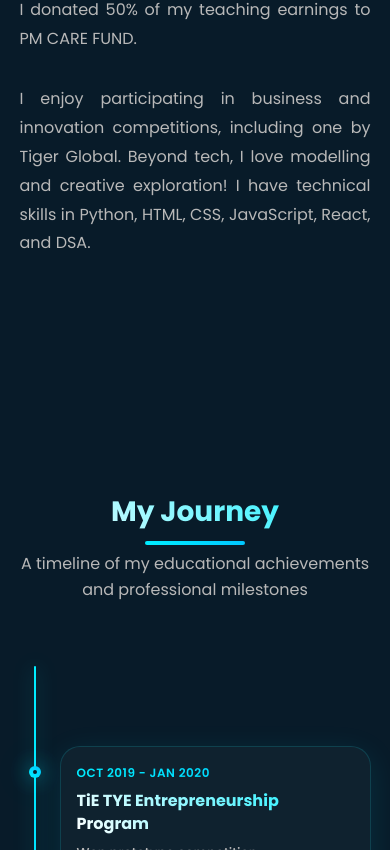
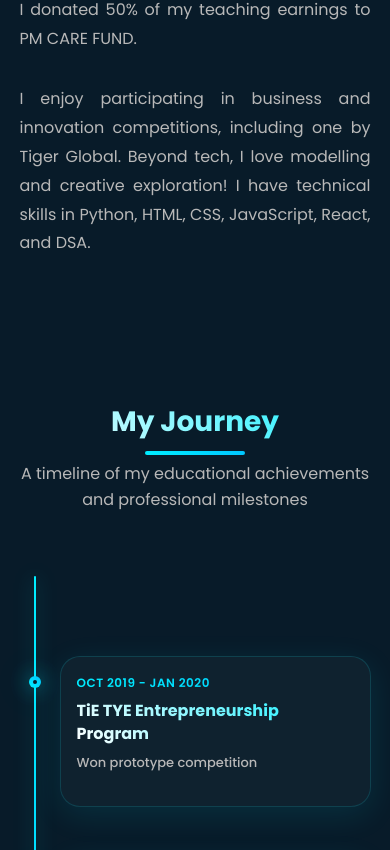
Before and after one commit to Priyal-2005/myportfolionextjs, a Next.js app: page /about in a window 390 px wide. Shown: the part 973-1823 px from the top of the page. Built offline with nearby package versions, Linux system fonts and the light colour scheme.

Commit message:
Reduce spacing between About Me and Journey sections

```diff
--- a/src/app/globals.css
+++ b/src/app/globals.css
@@ -383,7 +383,7 @@ section {
     grid-template-columns: 1fr 1.2fr;
     align-items: center;
     gap: 4rem;
-    margin: 80px 0;
+    margin: 80px 0 20px 0; /* Reduced bottom margin from 80px to 20px */
 }
 
 .about-img {
@@ -452,10 +452,10 @@ section {
 
 /* Journey Timeline Section */
 .journey-section {
-    padding: 80px 10%;
+    padding: 40px 10%; /* Reduced top padding from 80px to 40px */
     max-width: 1400px;
     margin: 0 auto;
-    margin-top: 60px;
+    margin-top: 0; /* Removed top margin */
 }
 
 .journey-header {
@@ -1892,7 +1892,7 @@ section {
 
     /* Journey timeline mobile adjustments */
     .journey-section {
-        padding: 60px 5%;
+        padding: 30px 5%; /* Reduced from 60px to 30px */
     }
 
     .journey-header h2 {
```
